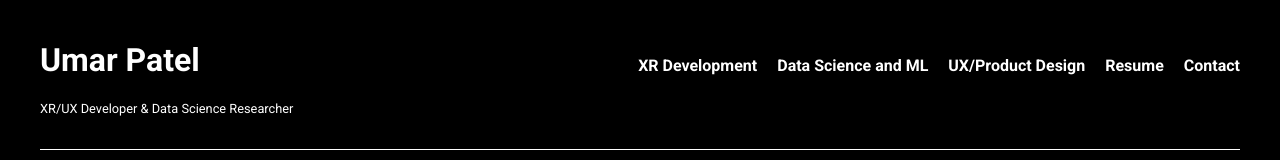
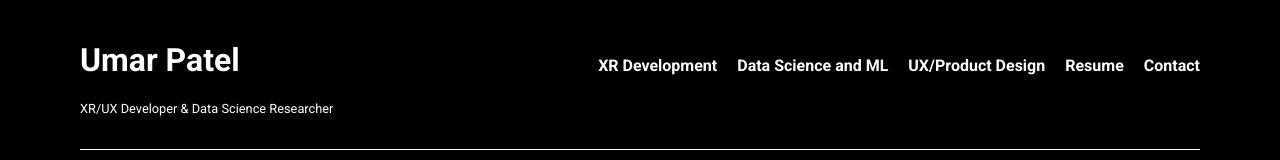
Before and after one commit to umarpatel23/umarpatel23.github.io, a plain HTML site: page index.html in a window 1280 px wide. Drawn offline with Linux system fonts and the light colour scheme.

Commit message:
Header Adjustments

```diff
--- a/index.html
+++ b/index.html
@@ -80,13 +80,13 @@
         }
 
         .container {
-            padding: 0 40px; /* This padding affects the width of the main line */
+            padding: 0 80px; /* Increased padding on the sides */
         }
 
         header {
             display: flex;
             justify-content: space-between;
-            padding: 20px 0; /* Removed horizontal padding here */
+            padding: 20px 0; /* Removed horizontal padding here, adjusted in container */
             align-items: baseline;
         }
 
```
